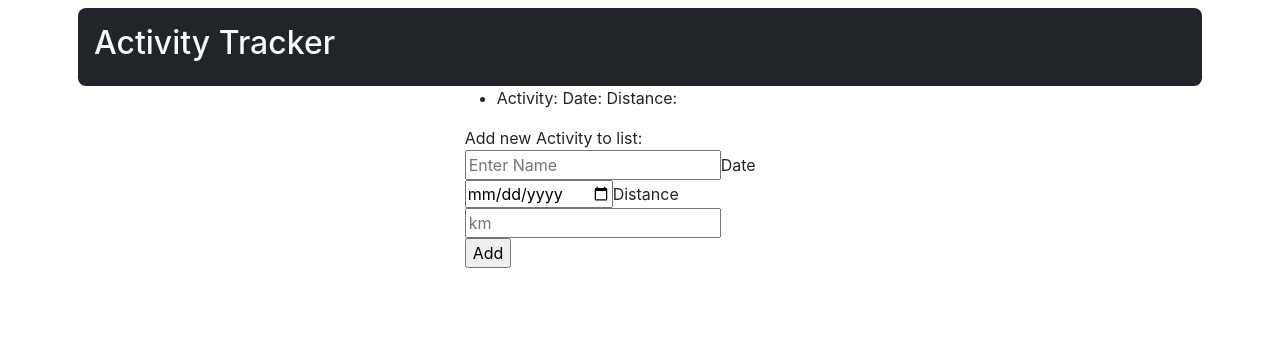
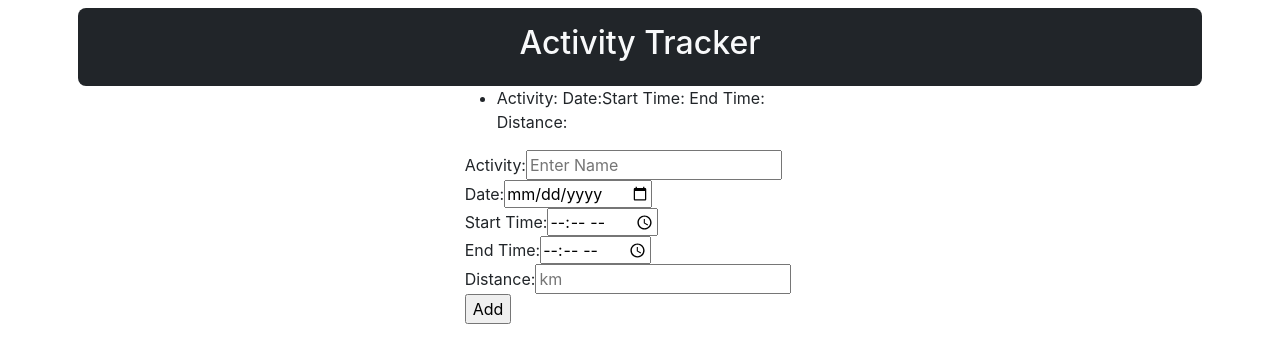
Before and after one commit to quinlans92/activitytracker-adding-working, a React (Create React App) app: page / in a window 1280 px wide. Shown: the top 362 px of the page. Built offline with nearby package versions, Linux system fonts and the light colour scheme.

Commit message:
Activity tracker working in list item form

```diff
--- a/src/App.js
+++ b/src/App.js
@@ -29,7 +29,7 @@ function App() {
 
   return (
     <div className="container-sm p-2">
-      <header className="p-3 text-centre bg-dark text-light rounded-3">
+      <header className="p-3 text-center bg-dark text-light rounded-3">
         <h2>Activity Tracker</h2>
       </header>
       <div className="container">
--- a/src/components/ActivityList.js
+++ b/src/components/ActivityList.js
@@ -6,7 +6,8 @@ const ActivityList = ({ activity }) => {
         <ul id="Class-List style-none">
             {
                 activity.map((performed) => (
-                    <li key={performed.id}>Activity:{performed.activityName}  Date:{performed.activityDate}  Distance:{performed.activityDistance}</li>
+                    <li key={performed.id}>Activity:{performed.activityName}  Date:{performed.activityDate}
+                        Start Time:{performed.startTime} End Time:{performed.endTime} Distance:{performed.activityDistance}</li>
                 ))}
         </ul>
     )
--- a/src/components/TrackerForm.js
+++ b/src/components/TrackerForm.js
@@ -7,6 +7,8 @@ const TrackerForm = ({ onSubmitHandler }) => {
         let newEntry = {
             activityName: e.target.activityName.value,
             activityDate: e.target.date.value,
+            startTime: e.target.startTime.value,
+            endTime: e.target.endTime.value,
             activityDistance: e.target.distance.value
         };
         e.target.activityName.value = "";
@@ -16,11 +18,15 @@ const TrackerForm = ({ onSubmitHandler }) => {
     return (
         <form onSubmit={handleSubmit}>
             <div>
-                <label>Add new Activity to list: </label>
-                <input type="text" name="activityName" placeholder="Enter Name" />
-                <label>Date</label>
-                <input type="date" name="date" placeholder="date" />
-                <label>Distance</label>
+                <label>Activity: </label>
+                <input type="text" name="activityName" placeholder="Enter Name" /><br />
+                <label>Date:</label>
+                <input type="date" name="date" placeholder="date" /><br />
+                <label>Start Time:</label>
+                <input type="time" name="startTime" placeholder="Start Time" /><br />
+                <label>End Time:</label>
+                <input type="time" name="endTime" placeholder="End Time" /><br />
+                <label>Distance:</label>
                 <input type="number" name="distance" placeholder="km" />
             </div>
             <input type="submit" className="btns" value="Add" />
```
